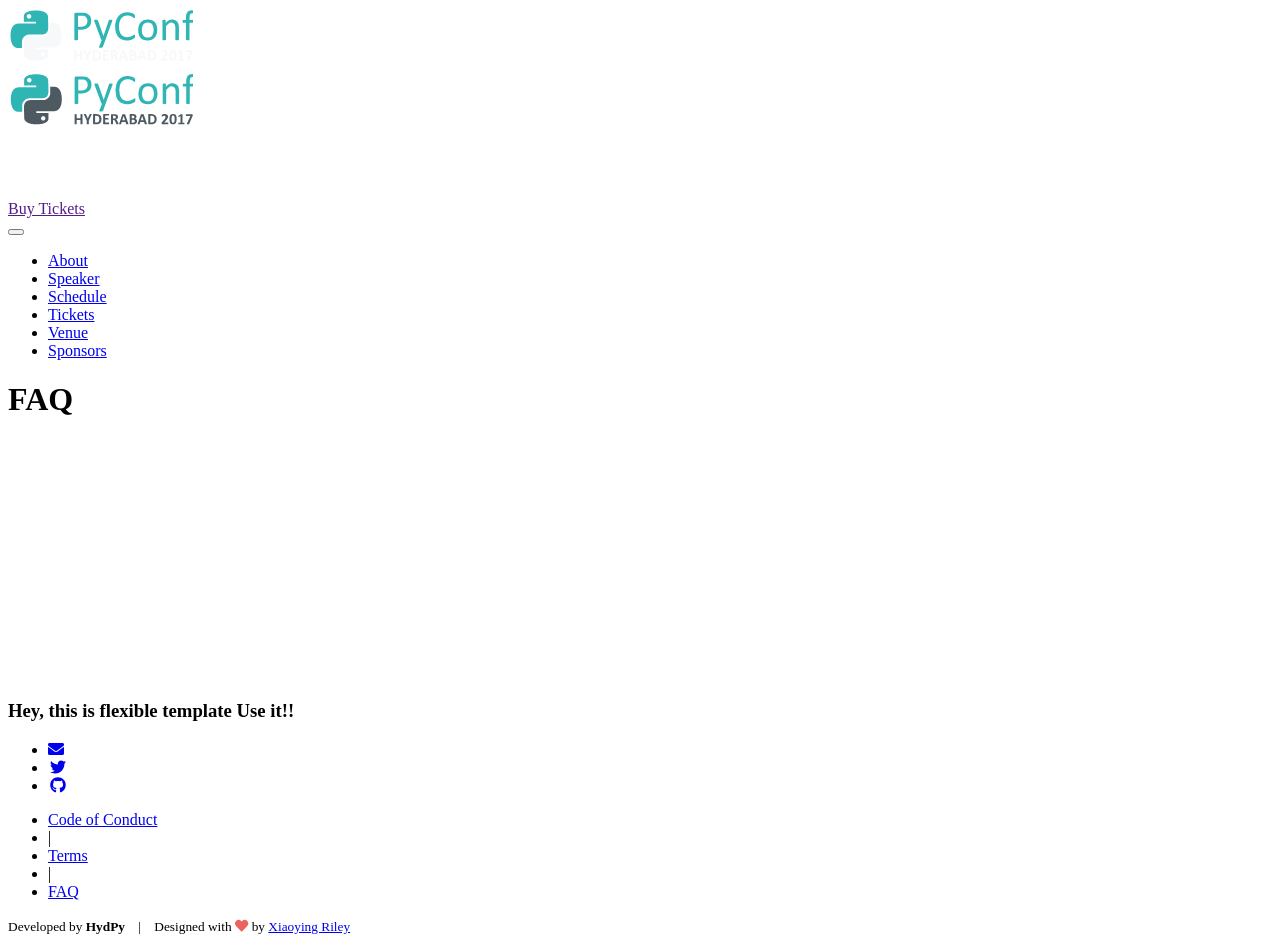
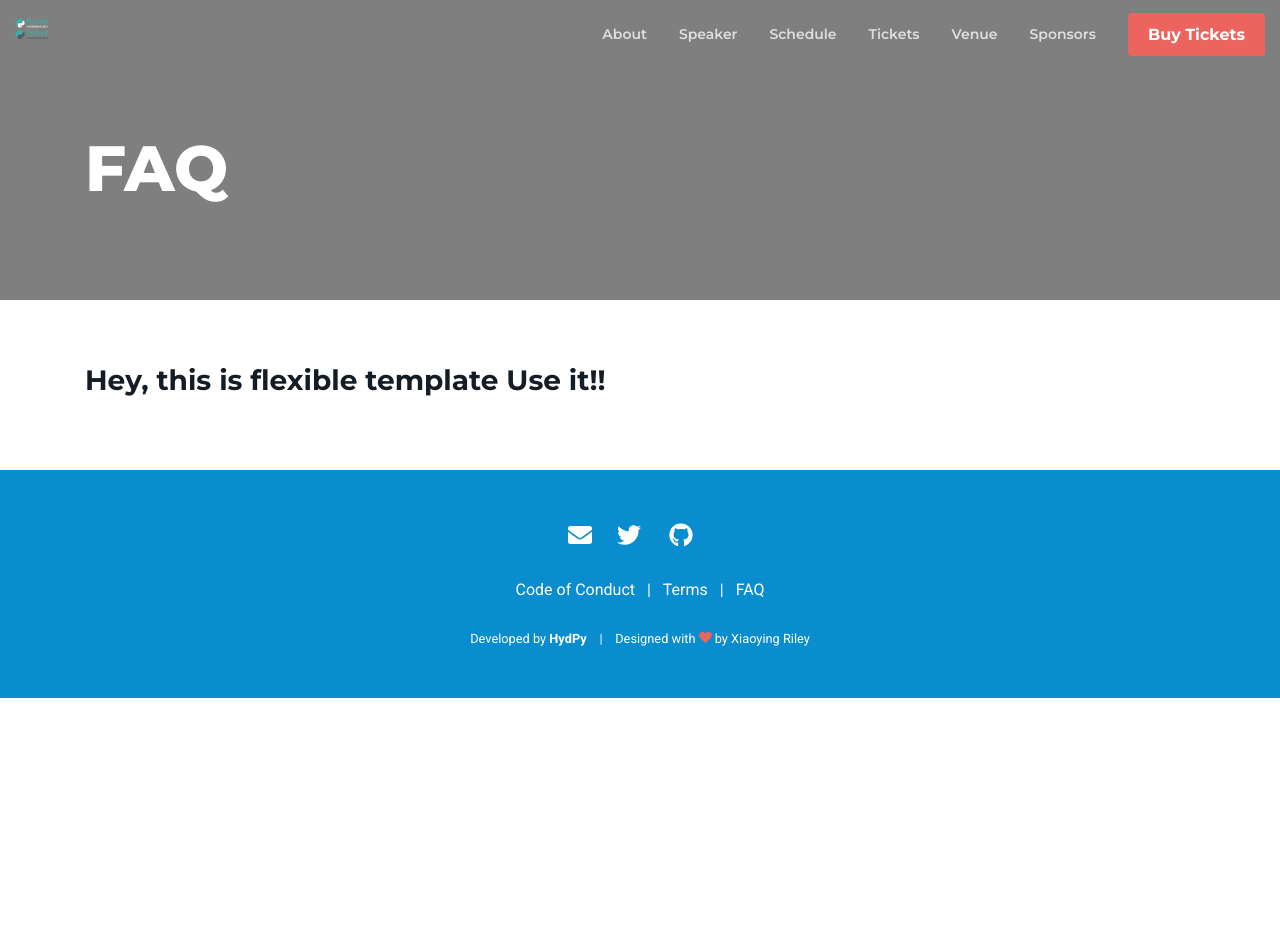
Before and after one commit to HydPy/hydpyconf2019, a Jekyll site: the page built from faq.md, in a window 1280 px wide and 943 px high. Built offline with Jekyll 4.4.1, drawn with Linux system fonts in a browser that asks for light colours; nearby versions of some CDN libraries.

Commit message:
temporary fix for css path relative to base url

```diff
--- a/_includes/head.html
+++ b/_includes/head.html
@@ -16,7 +16,7 @@
 	<script defer src="https://cdnjs.cloudflare.com/ajax/libs/font-awesome/5.9.0/js/all.min.js"></script>
 
 	<!-- Theme CSS -->
-	<link id="theme-style" rel="stylesheet" href="{{ site.baseurl }}assets/css/main.css">
+	<link id="theme-style" rel="stylesheet" href="{{ site.baseurl }}/assets/css/main.css">
 
 
 </head>
```
